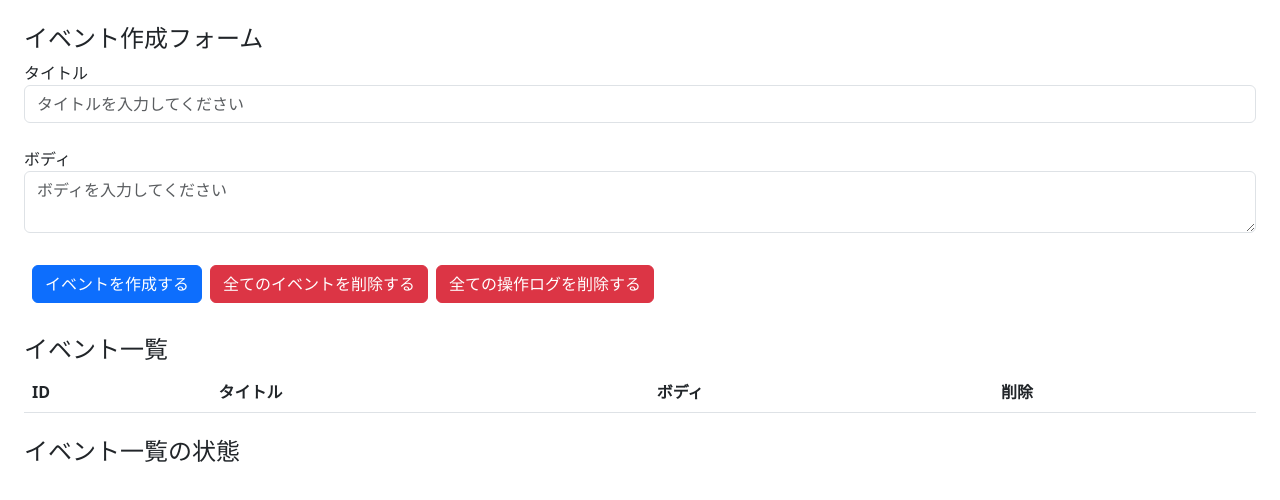
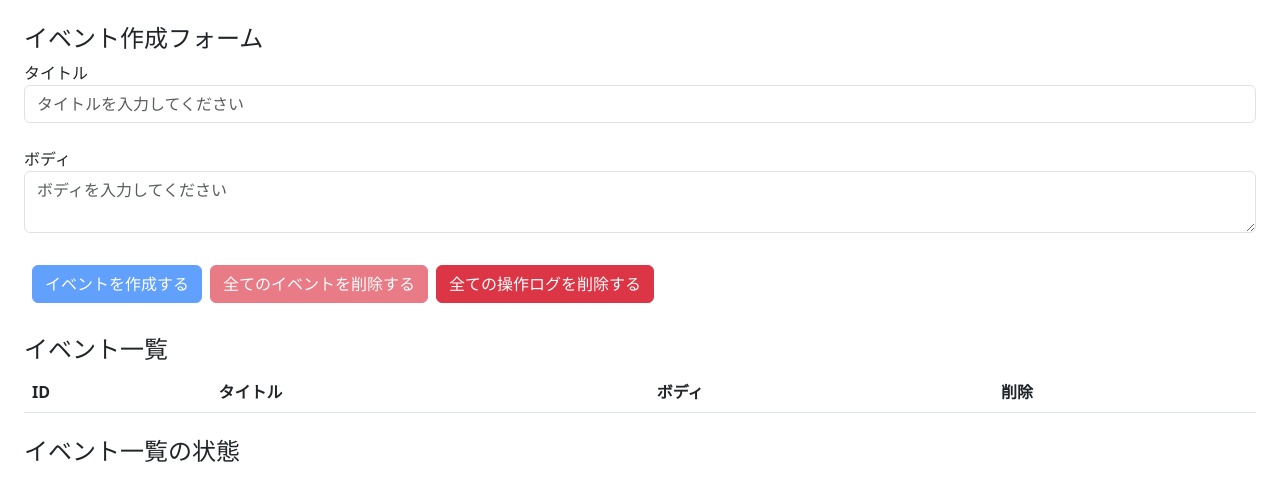
Before and after one commit to o-yuji/react-hooks-101, a React (Vite) app: page / in a window 1280 px wide. Shown: the top 500 px of the page. Built offline with nearby package versions, Linux system fonts and the light colour scheme.

Commit message:
refactor-form-component

```diff
--- a/src/App.tsx
+++ b/src/App.tsx
@@ -1,50 +1,29 @@
 import type { FC } from "react"
-import { useState, useReducer } from "react";
+import { useReducer } from "react";
 import reducer from './reducers/index'
 import Event from "./components/Event";
+import EventForm from "./components/EventForm";
 
 const App: FC = () => {
   const [ state, dispatch] = useReducer(reducer, [])
-  const [ title, setTitle] = useState("")
-  const [ body, setBody] = useState("")
 
   // eslint-disable-next-line @typescript-eslint/no-explicit-any
-  const addEvent = (e:any) => {
+  const handleClickDeleteButton = (e: any) => {
     e.preventDefault()
-    dispatch({ type: "CREATE_EVENT", title, body })
-    setTitle("")
-    setBody("")
+    const result: boolean = window.confirm(`本当に[id=${e.target.value}]のデータを削除してもいいですか？`)
+    if (result) {
+      dispatch({ type: "DELETE_EVENT", id: e.target.value })
+    } else {
+      return
+    }
   }
-
-  // eslint-disable-next-line @typescript-eslint/no-explicit-any
-  const deleteAllEvent = (e: any) => {
-    e.preventDefault()
-    dispatch({ type: "DELETE_ALL_EVENT" })
-  }
-
-  // eslint-disable-next-line @typescript-eslint/no-explicit-any
-  const handleClickDeleteButton = (e:any) => {
-    e.preventDefault()
-    dispatch({ type: "DELETE_EVENT", id: e.target.value })
-  }
-
 
   return (
     <div className="container-fluid p-4">
-      <h4>イベント作成フォーム</h4>
-      <form>
-        <div className="form-group">
-          <label htmlFor="formEventTitle">タイトル</label>
-          <input type="text" value={title} onChange={(e)=>setTitle(()=>e.target.value)} className="form-control mb-4" id="formEventTitle" placeholder="タイトルを入力してください" />
-        </div>
-        <div className="form-group">
-          <label htmlFor="formEventBody">ボディ</label>
-          <textarea value={body} onChange={(e)=>setBody(()=>e.target.value)} className="form-control mb-4" id="formEventBody" placeholder="ボディを入力してください" ></textarea>
-        </div>
-        <button className="btn btn-primary m-2" onClick={(e)=>addEvent(e)}>イベントを作成する</button>
-        <button className="btn btn-danger" onClick={(e) => deleteAllEvent(e)}>全てのイベントを削除する</button>
-        <button className="btn btn-danger m-2">全ての操作ログを削除する</button>
-      </form>
+      <EventForm
+        state={state}
+        dispatch={dispatch}
+      />
 
       <h4 className="mt-4">イベント一覧</h4>
       <table className="table table-hover">
--- /dev/null
+++ b/src/components/EventForm.tsx
@@ -0,0 +1,50 @@
+import { useState } from "react";
+
+  // eslint-disable-next-line @typescript-eslint/no-explicit-any
+const EventForm = ({ state,dispatch }: any) => {
+
+  const [ title, setTitle] = useState("")
+  const [ body, setBody] = useState("")
+
+  // eslint-disable-next-line @typescript-eslint/no-explicit-any
+  const addEvent = (e:any) => {
+    e.preventDefault()
+    dispatch({ type: "CREATE_EVENT", title, body })
+    setTitle("")
+    setBody("")
+  }
+
+  // eslint-disable-next-line @typescript-eslint/no-explicit-any
+  const deleteAllEvents = (e: any) => {
+    e.preventDefault()
+    const result: boolean = window.confirm("本当に全て削除してもいいですか？")
+    if (result) {
+      dispatch({ type: "DELETE_ALL_EVENTS" })
+    } else {
+      return
+    }
+  }
+
+  const unCreatable:boolean = title == "" || body == ""
+
+  return (
+    <>
+        <h4>イベント作成フォーム</h4>
+        <form>
+            <div className="form-group">
+                <label htmlFor="formEventTitle">タイトル</label>
+                <input type="text" value={title} onChange={(e)=>setTitle(()=>e.target.value)} className="form-control mb-4" id="formEventTitle" placeholder="タイトルを入力してください" />
+            </div>
+            <div className="form-group">
+                <label htmlFor="formEventBody">ボディ</label>
+                <textarea value={body} onChange={(e)=>setBody(()=>e.target.value)} className="form-control mb-4" id="formEventBody" placeholder="ボディを入力してください" ></textarea>
+            </div>
+            <button className="btn btn-primary m-2" onClick={(e)=>addEvent(e)} disabled={unCreatable}>イベントを作成する</button>
+            <button className="btn btn-danger" onClick={(e) => deleteAllEvents(e)} disabled={state.length === 0}>全てのイベントを削除する</button>
+            <button className="btn btn-danger m-2">全ての操作ログを削除する</button>
+        </form>
+    </>
+  )
+}
+
+export default EventForm
--- a/src/reducers/index.ts
+++ b/src/reducers/index.ts
@@ -33,7 +33,7 @@ const events: Reducer<Event[], Action> = (state = [], action) => {
     case "DELETE_EVENT":
       return state.filter((event) => event.id !== parseInt(action.id));
 
-    case "DELETE_ALL_EVENT":
+    case "DELETE_ALL_EVENTS":
       return [];
 
     default:
```
